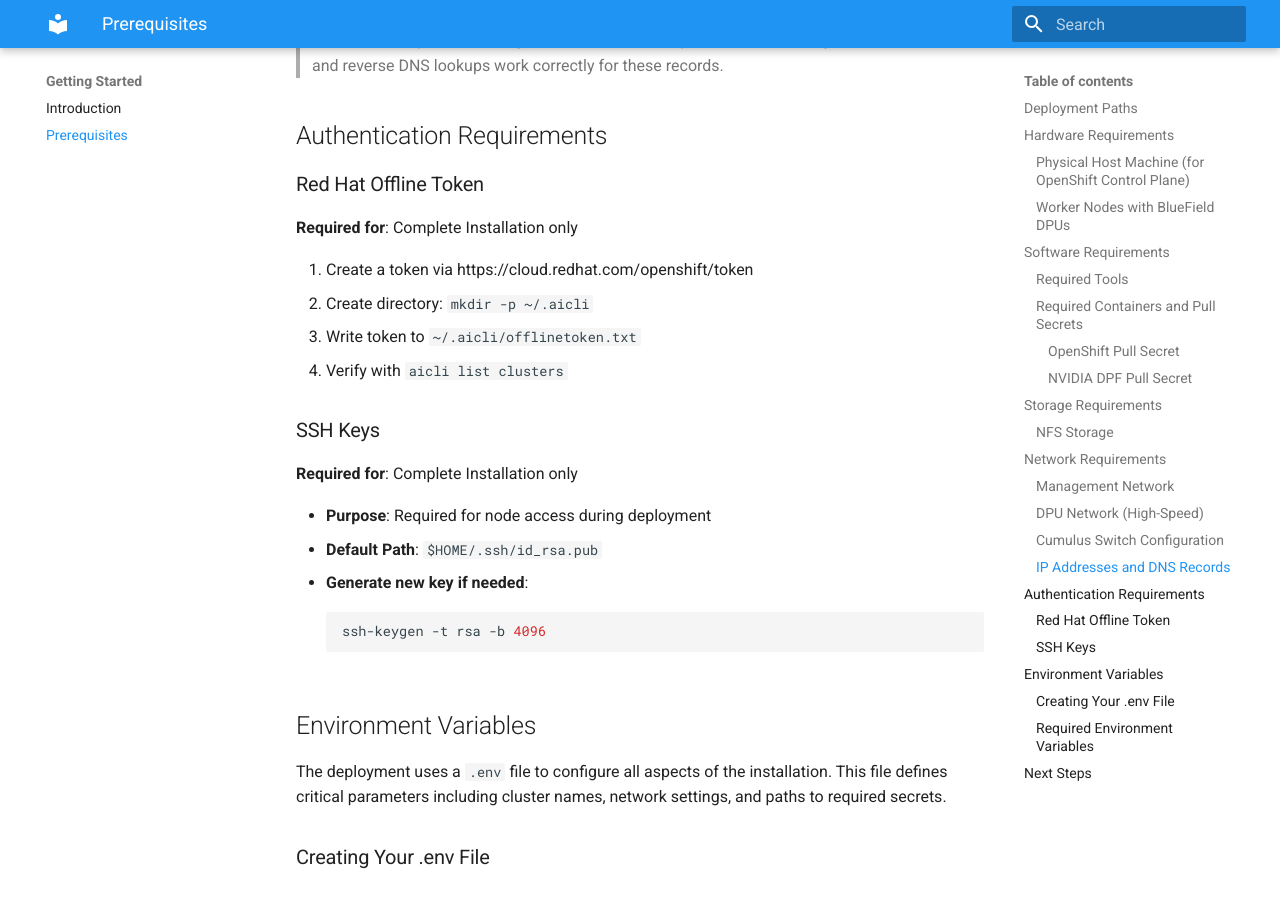
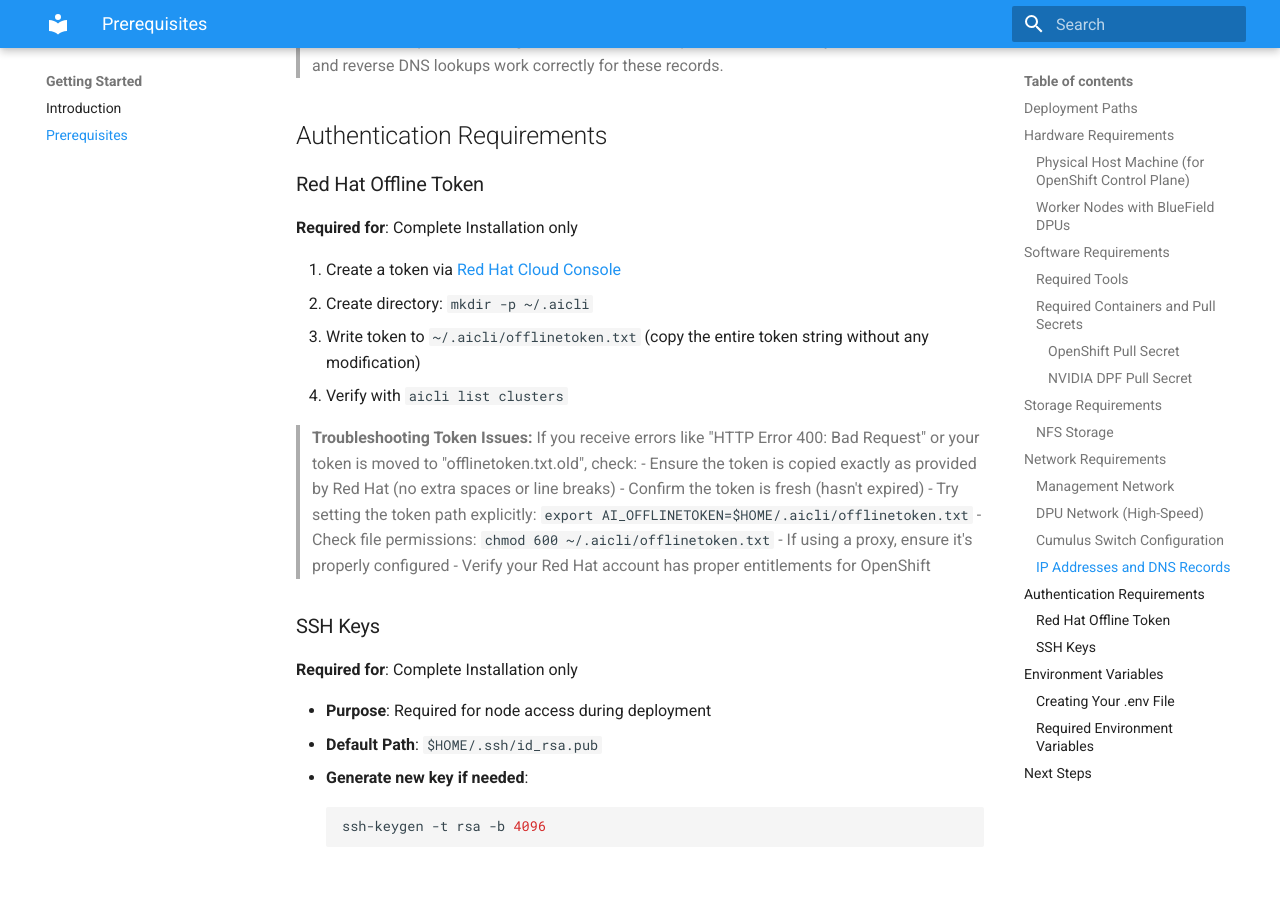
Before and after one commit to szigmon/openshift-dpf, an MkDocs documentation site: the page built from docs/prerequisites.md, in a window 1280 px wide and 900 px high, scrolled down 4436 px. Built offline with MkDocs 1.6.1 and Material for MkDocs 9.7.7, drawn with Linux system fonts in a browser that asks for light colours.

Commit message:
Fix: Make Red Hat token URL clickable and add troubleshooting guidance

```diff
--- a/docs/prerequisites.md
+++ b/docs/prerequisites.md
@@ -149,10 +149,19 @@
 ### Red Hat Offline Token
 **Required for**: Complete Installation only
 
-1. Create a token via https://cloud.redhat.com/openshift/token
+1. Create a token via [Red Hat Cloud Console](https://cloud.redhat.com/openshift/token)
 2. Create directory: `mkdir -p ~/.aicli`
-3. Write token to `~/.aicli/offlinetoken.txt`
+3. Write token to `~/.aicli/offlinetoken.txt` (copy the entire token string without any modification)
 4. Verify with `aicli list clusters`
+
+> **Troubleshooting Token Issues:**
+> If you receive errors like "HTTP Error 400: Bad Request" or your token is moved to "offlinetoken.txt.old", check:
+> - Ensure the token is copied exactly as provided by Red Hat (no extra spaces or line breaks)
+> - Confirm the token is fresh (hasn't expired)
+> - Try setting the token path explicitly: `export AI_OFFLINETOKEN=$HOME/.aicli/offlinetoken.txt`
+> - Check file permissions: `chmod 600 ~/.aicli/offlinetoken.txt`
+> - If using a proxy, ensure it's properly configured
+> - Verify your Red Hat account has proper entitlements for OpenShift
 
 ### SSH Keys
 **Required for**: Complete Installation only
```
